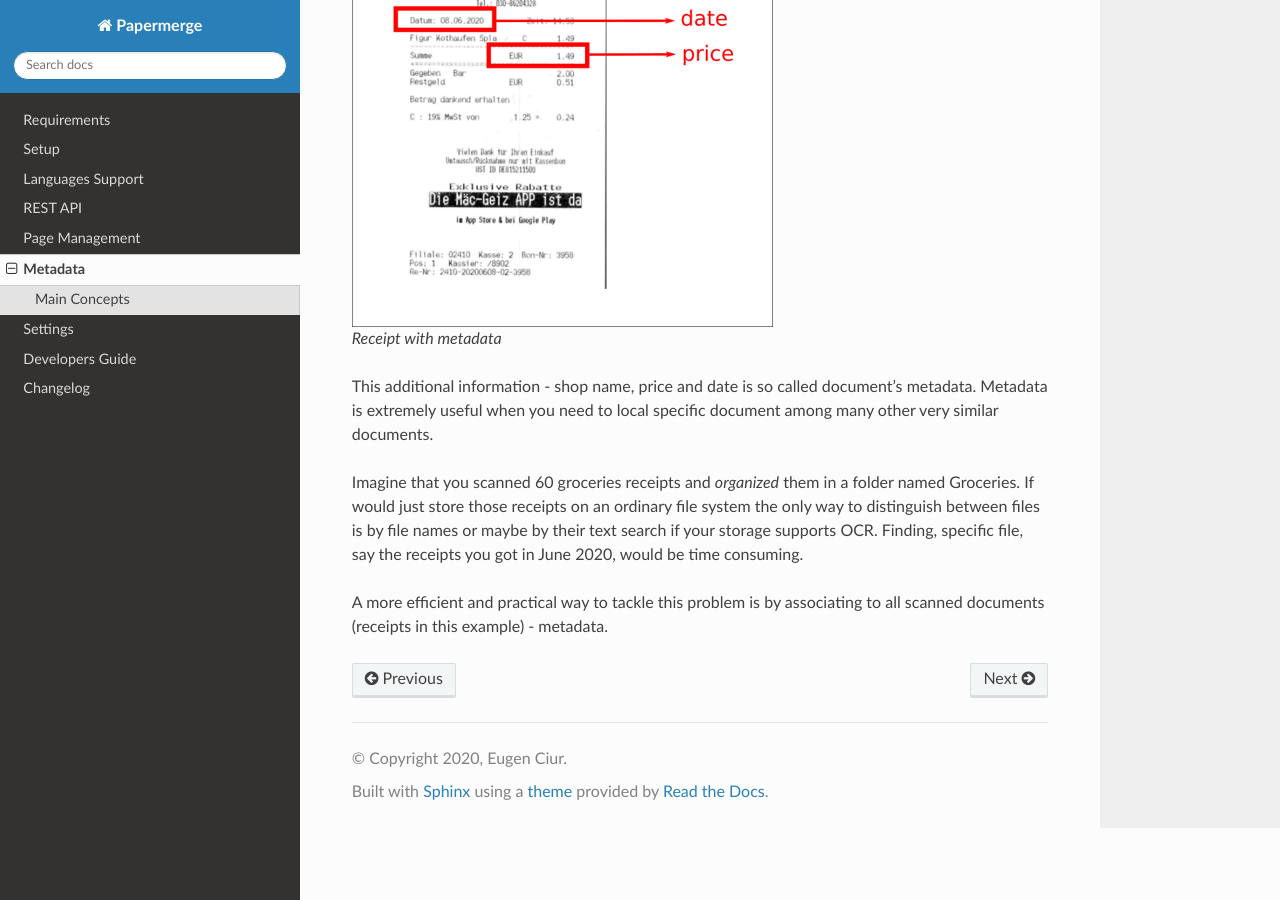
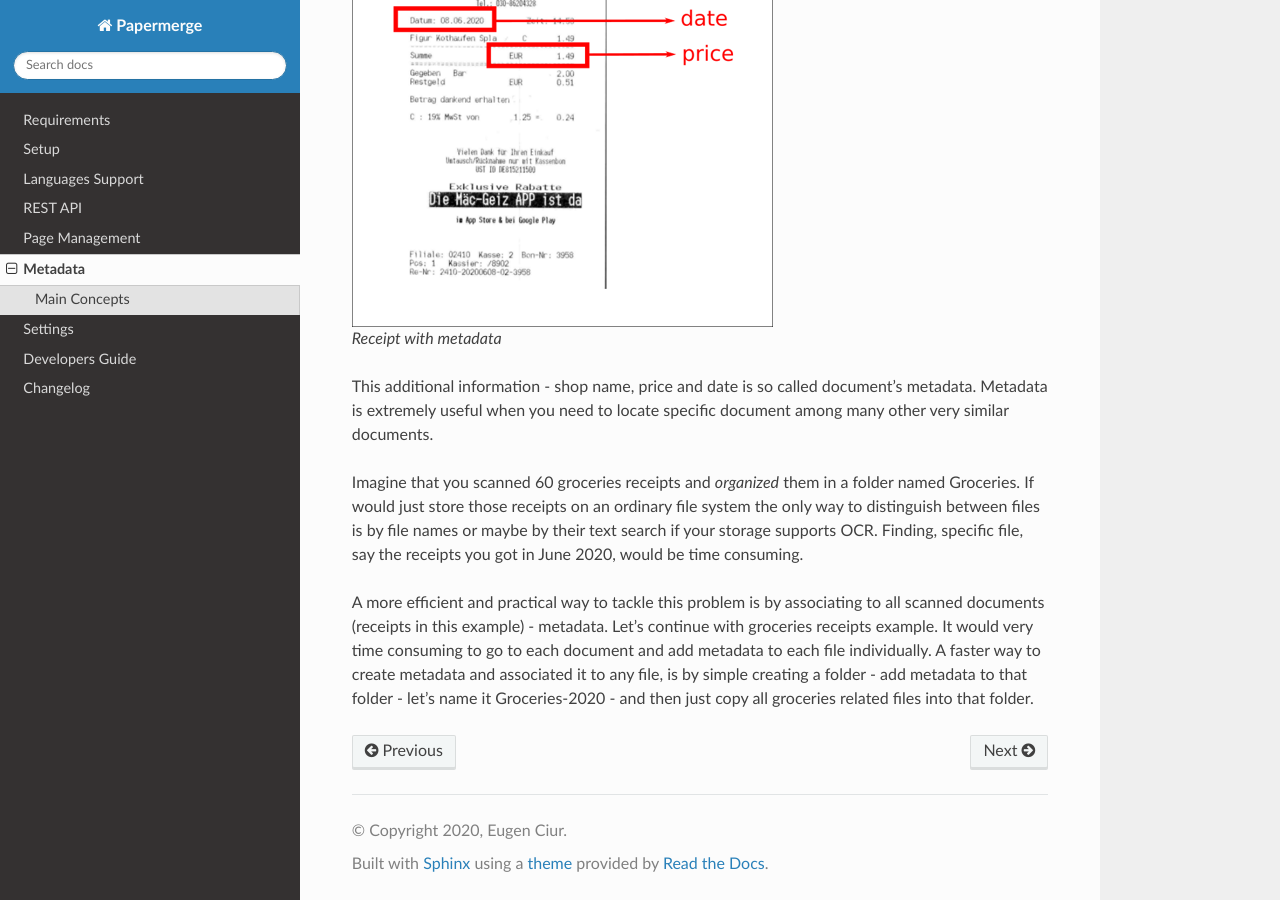
Before and after one commit to ciur/papermerge, a Sphinx documentation site: the page built from docs/source/metadata.rst, in a window 1280 px wide and 900 px high, scrolled down 562 px. Built offline with Sphinx 7.4.7 and the Read the Docs theme 2.0.0, drawn with Linux system fonts in a browser that asks for light colours.

Commit message:
metadata documentation

```diff
--- a/docs/source/metadata.rst
+++ b/docs/source/metadata.rst
@@ -16,10 +16,16 @@
    Receipt with metadata
 
 This additional information - shop name, price and date is so called document's metadata.
-Metadata is extremely useful when you need to local specific document among many other very similar documents.
+Metadata is extremely useful when you need to locate specific document among many other very similar documents.
 
 Imagine that you scanned 60 groceries receipts and *organized* them in a folder named Groceries.
 If would just store those receipts on an ordinary file system the only way to distinguish between files
 is by file names or maybe by their text search if your storage supports OCR. Finding, specific file, say the receipts you got in June 2020, would be time consuming.
 
-A more efficient and practical way to tackle this problem is by associating to all scanned documents (receipts in this example) - metadata.
+A more efficient and practical way to tackle this problem is by associating to
+all scanned documents (receipts in this example) - metadata. Let's continue
+with groceries receipts example. It would very time consuming to go to each
+document and add metadata to each file individually. A faster way to create metadata and
+associated it to any file, is by simple creating a folder - add metadata to
+that folder - let's name it Groceries-2020 - and then just copy all groceries
+related files into that folder.
```
